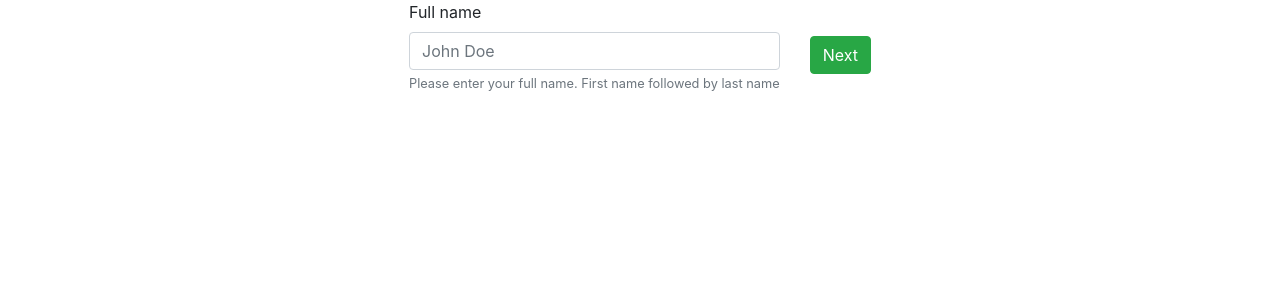
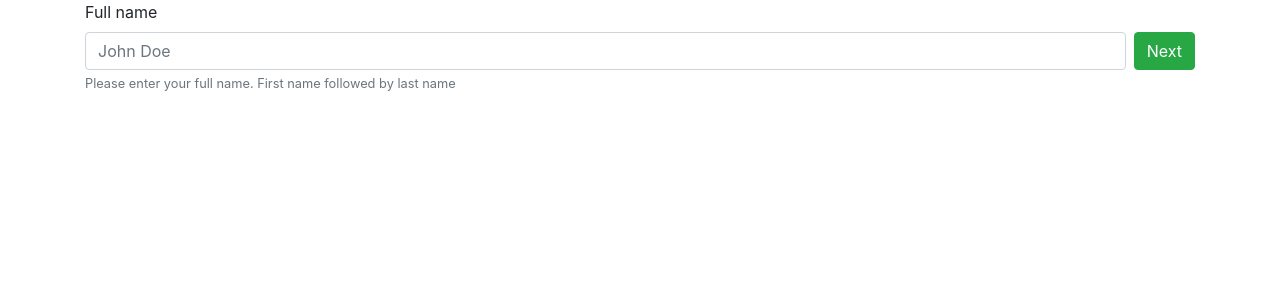
Before and after one commit to gowda/fc-vo1-signup, a React app: page / in a window 1280 px wide. Shown: the top 300 px of the page. Built offline with nearby package versions, Linux system fonts and the light colour scheme.

Commit message:
Add styles for pages

```diff
--- a/src/app.jsx
+++ b/src/app.jsx
@@ -53,8 +53,7 @@ export default (_props) => {
   }
 
   return (
-    <div className="container h-100">
-      <div className="row h-100 align-items-center justify-content-center">
+    <div className="container h-100 d-flex justify-content-center justify-content-center">
       { step !== -1 && step < STEPS.length
         ? (
           <FormManager
@@ -66,6 +65,5 @@ export default (_props) => {
         )
         : <Summary values={response} />}
     </div>
-    </div>
   );
 };
--- a/src/components/form-manager.jsx
+++ b/src/components/form-manager.jsx
@@ -15,19 +15,17 @@ export default function FormManager({
   }
 
   return (
-    <div className="row h-100 align-items-center justify-content-center">
-      <div className="col-auto">
+    <div className="flex-grow-1 d-flex flex-column flex-sm-row justify-content-center align-items-right align-items-sm-center">
+      <div className="flex-sm-grow-1 flex-grow-0">
         {React.createElement(component, { value: updatedValue, onChange: handleChange })}
       </div>
-      <div className="col">
       <button
         type="button"
-          className="btn btn-success"
+        className="btn btn-success ml-2 mb-2 flex-sm-grow-5 flex-grow-0"
         onClick={handleButtonClick}
       >
         {buttonLabel}
       </button>
-      </div>
     </div>
   );
 }
--- a/src/components/salary-indicator-option.jsx
+++ b/src/components/salary-indicator-option.jsx
@@ -5,7 +5,7 @@ export default function SalaryIndicatorOption({ label, checked, onChange }) {
   const id = label.toLowerCase().replace(/\s/g, '_');
 
   return (
-    <div id={`wrapper-${id}`} className="form-check">
+    <div id={`wrapper-${id}`} className="form-check mb-2">
       <input
         className="form-check-input"
         type="radio"
@@ -15,7 +15,7 @@ export default function SalaryIndicatorOption({ label, checked, onChange }) {
         onChange={(e) => onChange(e.target.checked)}
       />
       <label
-        className="form-check-label"
+        className="form-check-label ml-2"
         htmlFor={id}
       >
         {label}
--- a/src/components/salary-indicator.jsx
+++ b/src/components/salary-indicator.jsx
@@ -14,12 +14,12 @@ const OPTIONS = [
 export default function SalaryIndicator({ value, onChange }) {
   return (
     <div className="form-group">
-      <label htmlFor="salary-indicator">
+      <label className="salary-indicator-label" htmlFor="salary-indicator mb-0">
         What is your monthly income?
       </label>
       <small
         id="salary-indicator-help"
-        className="form-text text-muted"
+        className="form-text text-muted mt-0 mb-2"
       >
         Please which salaray range group your income belongs to.
       </small>
--- a/src/components/summary.jsx
+++ b/src/components/summary.jsx
@@ -3,14 +3,12 @@ import PropTypes from 'prop-types';
 
 export default function Summary({ values }) {
   return (
-    <ul className="list-group list-group-flush">
+    <ul className="w-100 d-flex flex-column justify-content-center align-items-center">
       {values.map(({ label, value }) => (
-        <li key={label} className="list-group-item">
-          <span>
+        <li key={label} className="w-100 d-flex flex-column flex-sm-row mb-sm-2 mb-4 justify-content-between">
+          <span className="font-weight-lighter">
             {label}
-            :
           </span>
-          {' '}
           <div>{value}</div>
         </li>
       ))}
--- a/styles/custom.css
+++ b/styles/custom.css
@@ -6,3 +6,7 @@ html, body {
 div.app-container {
   height: 100%!important;
 }
+
+.salary-indicator-label {
+  margin-bottom: 0px !important;
+}
```
Lines whose indentation alone changed are shown as unchanged.
